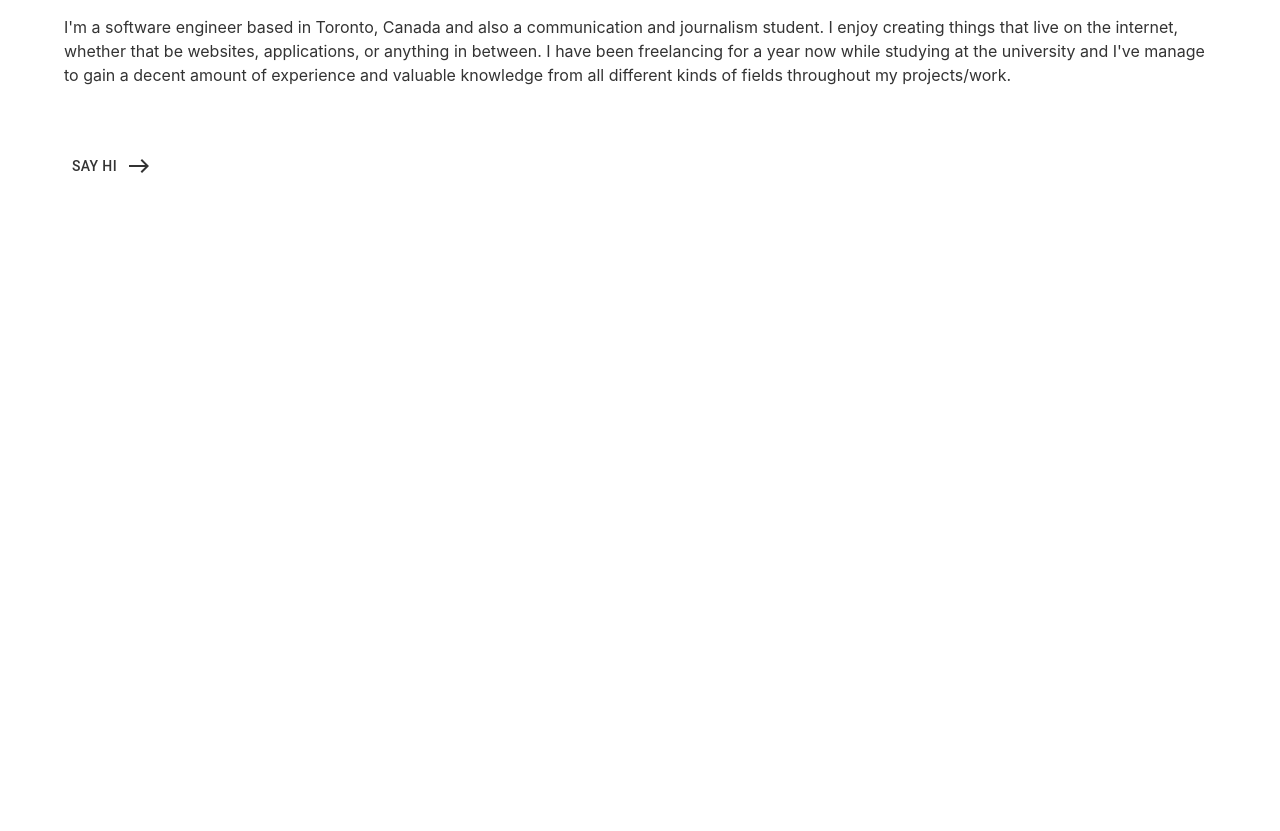
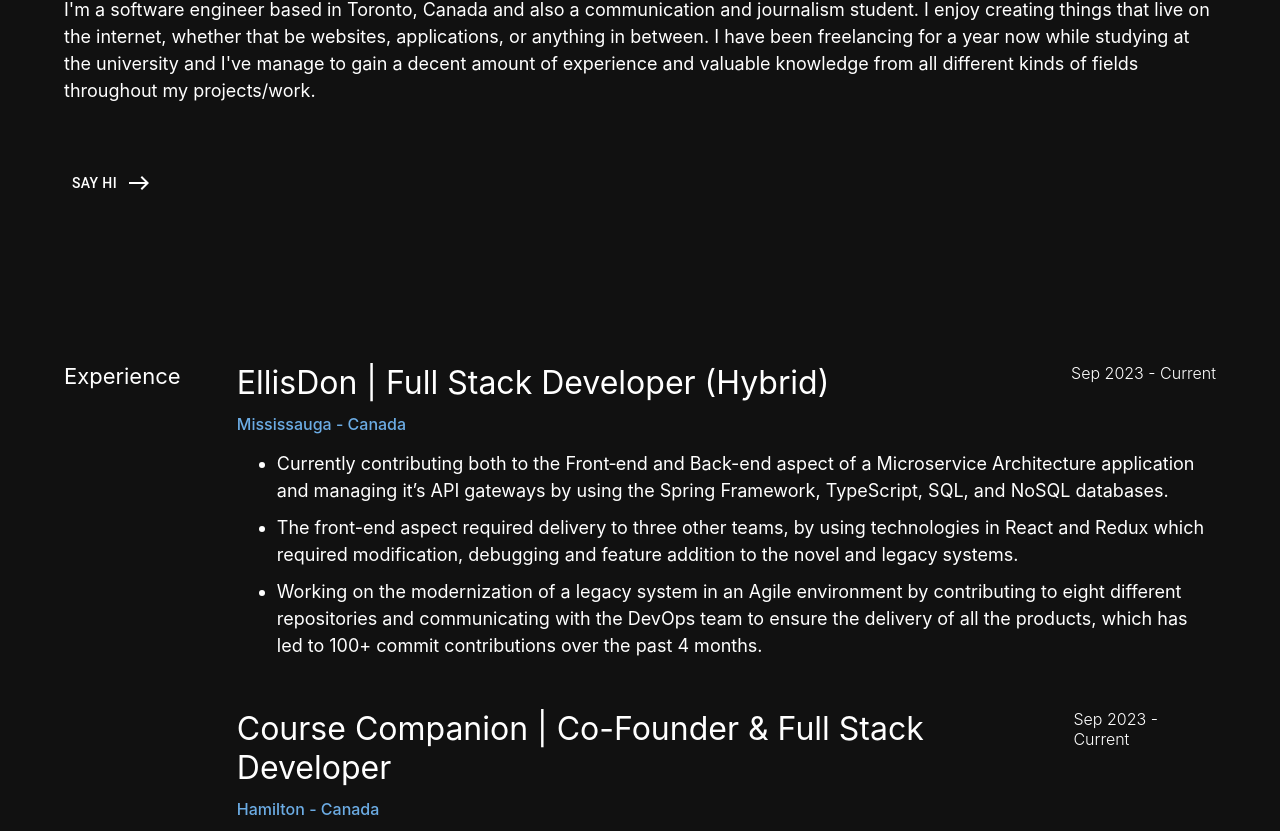
Before and after one commit to arashinho-gh/updated_portfolio, a React (Create React App) app: page / in a window 1280 px wide. Shown: the part 409-1240 px from the top of the page. Before the commit the page ends 800 px from the top, so only its background shows below. Built offline with nearby package versions, Linux system fonts and the light colour scheme.

Commit message:
implemented the experience section

```diff
--- a/src/App.tsx
+++ b/src/App.tsx
@@ -7,7 +7,7 @@
 import "./main.scss";
 
 function App() {
-  const [theme, setTheme] = useState("light");
+  const [theme, setTheme] = useState("dark");
 
   const changeTheme = () => {
     console.log("===test===");
--- a/src/components/Experience.tsx
+++ b/src/components/Experience.tsx
@@ -1,16 +1,72 @@
 import React from "react";
 
+interface JobType {
+  title: string;
+  date: string;
+  location: string;
+  descriptions: string[];
+}
+
 const Experience = () => {
-  const { baseClassName } = Experience.constants;
+  const { baseClassName, experiences } = Experience.constants;
+
+  const renderJob = (props: JobType) => {
+    const { title, date, location, descriptions } = props;
+    return (
+      <div className={`${baseClassName}-job`}>
+        <div
+          className={`${baseClassName}-job-header`}
+          style={{ display: "flex", justifyContent: "space-between" }}
+        >
+          <div style={{ display: "flex", flexDirection: "column" }}>
+            <div className={`${baseClassName}-job-title`}>{title}</div>
+            <span className={`${baseClassName}-job-location`}>{location}</span>
+          </div>
+          <div className={`${baseClassName}-job-date`}>{date}</div>
+        </div>
+        <ul>
+          {descriptions.map((elm) => {
+            return <li className={`${baseClassName}-job-desc`}>{elm}</li>;
+          })}
+        </ul>
+      </div>
+    );
+  };
+
   return (
     <div className={baseClassName}>
-      <div className={`${baseClassName}-links`}></div>
+      <div className={`${baseClassName}-title`}>Experience</div>
+      <div className={`${baseClassName}-jobs`}>
+        {experiences.map((elm) => renderJob(elm))}
+      </div>
     </div>
   );
 };
 
 Experience.constants = {
   baseClassName: "experience",
+  experiences: [
+    {
+      title: "EllisDon | Full Stack Developer (Hybrid)",
+      date: "Sep 2023 - Current",
+      location: "Mississauga - Canada",
+      descriptions: [
+        "Currently contributing both to the Front‑end and Back-end aspect of a Microservice Architecture application and managing it’s API gateways by using the Spring Framework, TypeScript, SQL, and NoSQL databases.",
+        "The front-end aspect required delivery to three other teams, by using technologies in React and Redux which required modification, debugging and feature addition to the novel and legacy systems.",
+        "Working on the modernization of a legacy system in an Agile environment by contributing to eight different repositories and communicating with the DevOps team to ensure the delivery of all the products, which has led to 100+ commit contributions over the past 4 months.",
+      ],
+    },
+    {
+      title: "Course Companion | Co-Founder & Full Stack Developer",
+      date: "Sep 2023 - Current",
+      location: "Hamilton - Canada",
+      descriptions: [
+        "Currently contributing both to the Front‑end and Back-end aspect of a Microservice Architecture application and managing it’s API gateways by using the Spring Framework, TypeScript, SQL, and NoSQL databases.",
+        "The front-end aspect required delivery to three other teams, by using technologies in React and Redux which required modification, debugging and feature addition to the novel and legacy systems.",
+        "Working on the modernization of a legacy system in an Agile environment by contributing to eight different repositories and communicating with the DevOps team to ensure the delivery of all the products, which has led to 100+ commit contributions over the past 4 months.",
+      ],
+    },
+  ],
 };
 
 export default Experience;
--- a/src/components/Projects.tsx
+++ b/src/components/Projects.tsx
@@ -7,6 +7,14 @@
 
 Projects.constants = {
   baseClassName: "projects",
+  projects: [
+    {
+      title: "Full Stack Developer (Hybrid)",
+      date: "Sep 2023 - Current",
+      location: "Mississauga",
+      descriptions: ["a", "b", "c"],
+    },
+  ],
 };
 
 export default Projects;
--- a/src/main.scss
+++ b/src/main.scss
@@ -1,5 +1,6 @@
 @import "./styles/navBar.scss";
 @import "./styles/header.scss";
+@import "./styles/experience.scss";
 
 :root {
   // Default to light theme variables
--- a/src/styles/experience.scss
+++ b/src/styles/experience.scss
@@ -0,0 +1,53 @@
+.experience {
+  display: flex;
+  flex-direction: row;
+  width: 100%;
+  @media (max-width: 1200px) {
+    flex-direction: column;
+  }
+
+  &-title {
+    width: 15%;
+    font-size: 22px;
+    @media (max-width: 1200px) {
+      margin-bottom: 30px;
+    }
+  }
+
+  &-jobs {
+    width: 85%;
+  }
+
+  &-job {
+    margin-bottom: 50px;
+    &-header {
+      display: flex;
+      justify-content: space-between;
+      @media (max-width: 1200px) {
+        flex-direction: column;
+      }
+    }
+    &-title {
+      font-size: 32px;
+      margin-bottom: 12px;
+    }
+
+    &-location {
+      color: #6cace4;
+      font-weight: 500;
+    }
+
+    &-date {
+      font-weight: 300;
+      @media (max-width: 1200px) {
+        margin: 30px 0px;
+      }
+    }
+
+    &-desc {
+      line-height: 1.5;
+      font-size: 18px;
+      margin: 10px 0px;
+    }
+  }
+}
--- a/src/styles/header.scss
+++ b/src/styles/header.scss
@@ -1,6 +1,6 @@
 .header {
-  font-size: 16px;
-  margin: 120px 0px;
+  font-size: 18px;
+  margin: 100px 0px;
 
   &-title {
     background: rgb(152, 69, 232);
```
